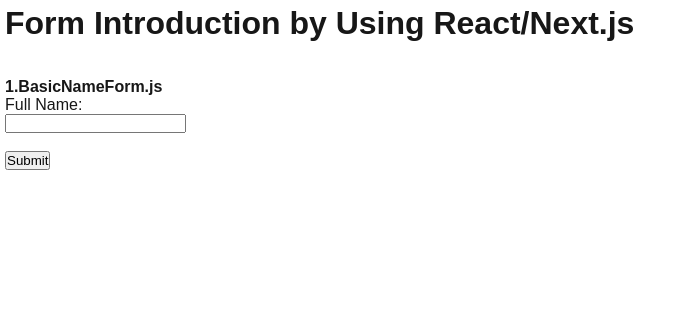
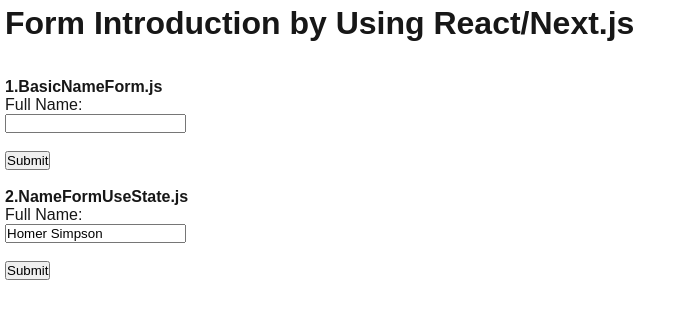
Before and after one commit to gkurkjian/WEB422_Week7_Forms_Introduction, a Next.js app in the folder my-app/: page / in a window 1280 px wide. Shown: the top 318 px of the page, without its empty margins (0-691 px from the left). Built offline with nearby package versions, Linux system fonts and the light colour scheme.

Commit message:
third commit, 2.NameFormUseState made by using UseState hook

```diff
--- /dev/null
+++ b/my-app/pages/components/2.NameFormUseState.js
@@ -0,0 +1,23 @@
+import { useState } from "react";
+
+export default function NameFormUseState() {
+
+    const [ fullName, setFullName ] = useState('Homer Simpson');  // Set default name will be "Homer Simpson"
+
+    function submitForm(e) {
+        e.preventDefault();
+        console.log("2.NameFormUseState --> name submitted");
+        console.log("Full Name = " + fullName)
+    }
+
+    return (
+        <>
+        <form onClick={submitForm}>
+            <h4>2.NameFormUseState.js</h4>
+            Full Name:  <br />
+            <input type="text" value={fullName} onChange={e => {setFullName(e.target.value)}} name="fullName"/> <br /><br />
+            <button type="submit">Submit</button>
+        </form>
+        </>
+    )
+}
--- a/my-app/pages/index.js
+++ b/my-app/pages/index.js
@@ -1,10 +1,13 @@
 import BasicNameForm from "./components/1.BasicNameForm";
+import NameFormUseState from "./components/2.NameFormUseState";
+
 
 export default function Home() {
   return (
     <>
       <h1>Form Introduction by Using React/Next.js</h1> <br /><br />
       <BasicNameForm /> <br />
+      <NameFormUseState /> <br />
     </>
   );
 }
```
